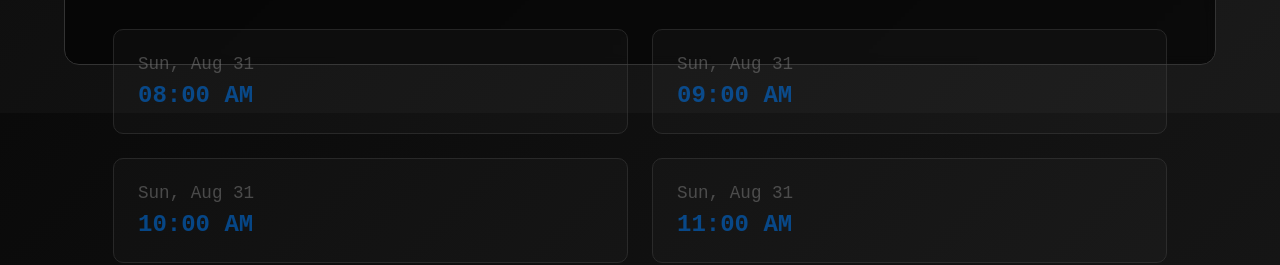
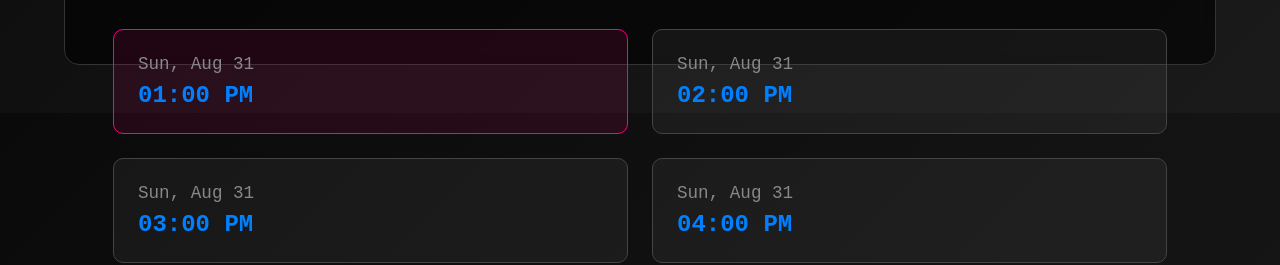
Before and after one commit to JE6HBC/exhibitionDemoScheduleCountdown, a plain HTML site: page index.html in a window 1280 px wide. Shown: the part 687-952 px from the top of the page. Drawn offline with Linux system fonts and the light colour scheme.

Commit message:
Limit schedule to fit in visible frame

```diff
--- a/index.html
+++ b/index.html
@@ -361,15 +361,15 @@
                 const [hour, minute] = item.time.split(':');
                 const demoTime = new Date(year, month - 1, day, hour, minute);
                 return { ...item, datetime: demoTime };
-            }).sort((a, b) => a.datetime - b.datetime);
+            }).filter(demo => demo.datetime >= now)
+              .sort((a, b) => a.datetime - b.datetime)
+              .slice(0, 6); // Show only next 6 demonstrations to fit in frame
 
             demos.forEach((demo, index) => {
                 const item = document.createElement('div');
                 item.className = 'schedule-item';
 
-                if (demo.datetime < now) {
-                    item.classList.add('past');
-                } else if (demo.datetime === nextDemo) {
+                if (demo.datetime.getTime() === nextDemo?.getTime()) {
                     item.classList.add('next');
                 }
 
```
